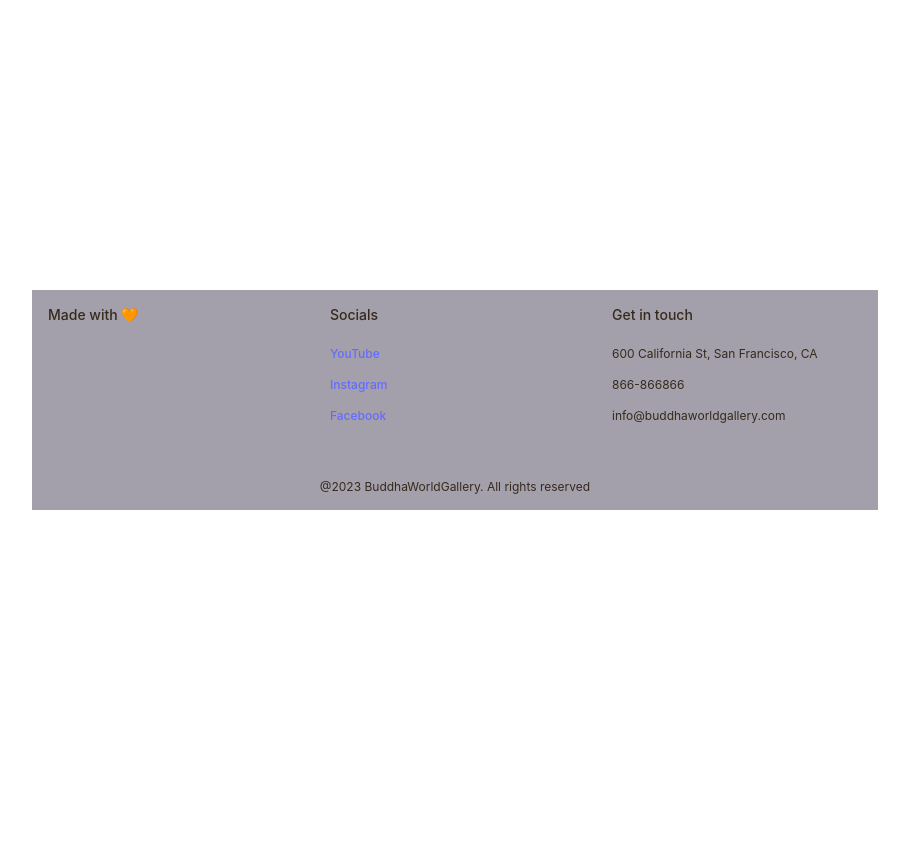
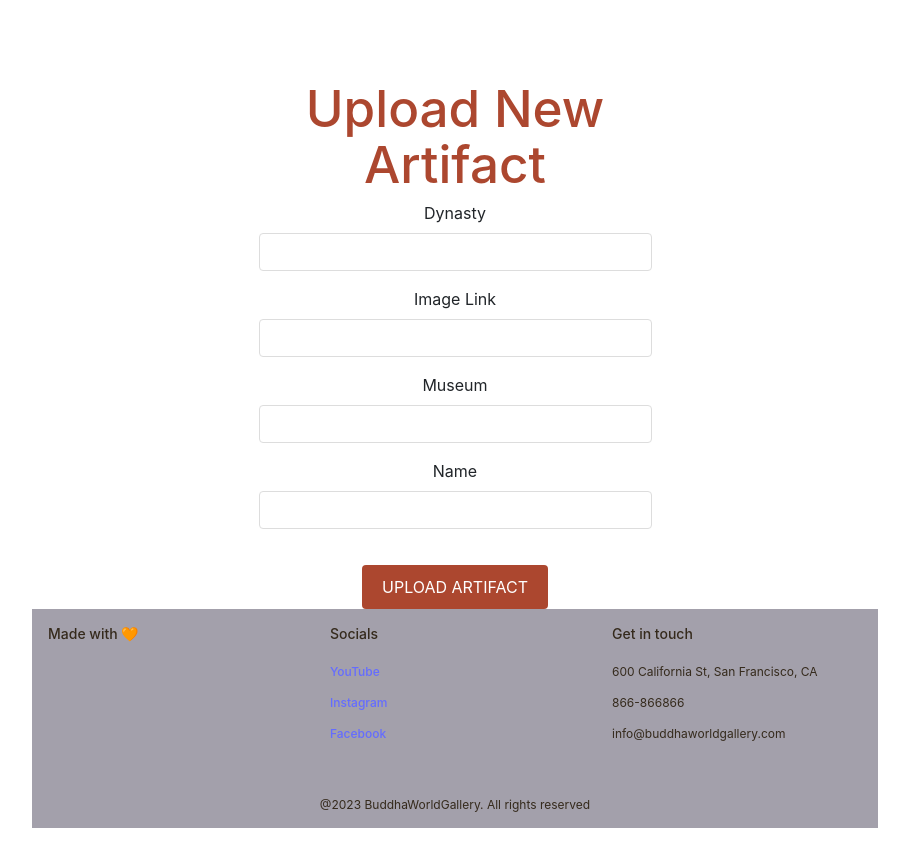
Before and after one commit to tizriverwind/BuddhaWorldGallery, a React (Vite) app in the folder front/: page /createartifact in a window 1280 px wide. Shown: the whole page, without its empty margins (185-1094 px from the left). Before the commit the page ends 800 px from the top, so only its background shows below. Built offline with nearby package versions, Linux system fonts and the light colour scheme.

Commit message:
implemented and rendered CreateArtifact, Gallery CRUD completed

```diff
--- a/front/src/App.jsx
+++ b/front/src/App.jsx
@@ -3,6 +3,7 @@ import AboutUs from "./pages/AboutUs";
 import Contact from "./pages/Contact";
 import ArtifactDetail from "./pages/ArtifactDetail";
 import { EditArtifact } from "./pages/EditArtifact";
+import CreateArtifact from "./pages/CreateArtifact";
 import GalleryPage from "./pages/Gallery";
 import Footer from "./components/footer/Footer";
 import "./App.css";
@@ -15,7 +16,7 @@ export default function App() {
       <Router>
         <Routes>
           <Route path="/" element={<GalleryPage category="/" />} />
-          {/* <Route path="/createartifact" element={<CreateArtifact />} /> */}
+          <Route path="/createartifact" element={<CreateArtifact />} />
           <Route path={`/buddha/id/:artifactId`} element={<ArtifactDetail />} />
           <Route
             path={`/buddha/edit/id/:artifactId`}
--- /dev/null
+++ b/front/src/pages/CreateArtifact.jsx
@@ -0,0 +1,113 @@
+import { useState } from "react";
+import { useNavigate } from "react-router-dom";
+
+export default function CreateArtifact() {
+  const [artifactData, setArtifactData] = useState({
+    dynasty: "",
+    image: "",
+    museum: "",
+    name: "",
+  });
+
+  const navigate = useNavigate();
+
+  const handleSubmit = async (event) => {
+    event.preventDefault();
+
+    const response = await fetch("/api/buddha/artifact", {
+      method: "POST",
+      headers: {
+        "Content-Type": "application/json",
+      },
+      body: JSON.stringify(artifactData),
+    });
+
+    if (response.ok) {
+      const responseData = await response.json();
+      alert("Artifact Created!");
+      console.log("Success:", responseData);
+      const artifactId = responseData.artifactId;
+      navigate(`/buddha/id/${artifactId}`);
+    } else {
+      console.error("Error:", response.statusText);
+      response
+        .json()
+        .then((json) => console.log(json))
+        .catch((e) => console.log("Error parsing JSON:", e));
+    }
+  };
+
+  const handleChange = (event) => {
+    const { name, value } = event.target;
+    setArtifactData({ ...artifactData, [name]: value });
+  };
+
+  return (
+    <div className="container mt-5">
+      <div className="row justify-content-center">
+        <div className="col-md-6">
+          <h1>Upload New Artifact</h1>
+          <form onSubmit={handleSubmit}>
+            <label htmlFor="dynasty">Dynasty</label>
+            <div className="form-group mb-3">
+              <input
+                type="text"
+                id="dynasty"
+                name="dynasty"
+                value={artifactData.dynasty}
+                onChange={handleChange}
+                required
+                className="form-control"
+              />
+            </div>
+
+            <label htmlFor="imagelink">Image Link</label>
+            <div className="form-group mb-3">
+              <input
+                type="text"
+                id="imagelink"
+                name="image"
+                value={artifactData.image}
+                onChange={handleChange}
+                required
+                className="form-control"
+              />
+            </div>
+
+            <label htmlFor="museum">Museum</label>
+            <div className="form-group mb-3">
+              <input
+                type="text"
+                id="museum"
+                name="museum"
+                value={artifactData.museum}
+                onChange={handleChange}
+                required
+                className="form-control"
+              />
+            </div>
+
+            <label htmlFor="name">Name</label>
+            <div className="form-group mb-3">
+              <input
+                type="text"
+                id="name"
+                name="name"
+                value={artifactData.name}
+                onChange={handleChange}
+                required
+                className="form-control"
+              />
+            </div>
+
+            <button type="submit" className="btn btn-primary">
+              Upload Artifact
+            </button>
+          </form>
+        </div>
+      </div>
+    </div>
+  );
+}
+
+CreateArtifact.propTypes = {};
```
Also changed, not shown: 1 other file (tests, documents, lock files or other folders).
